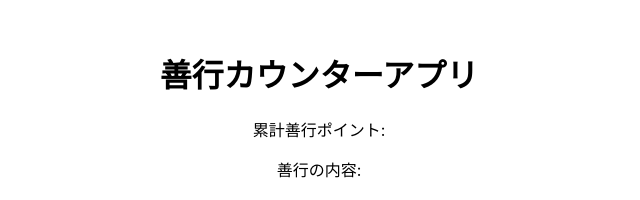
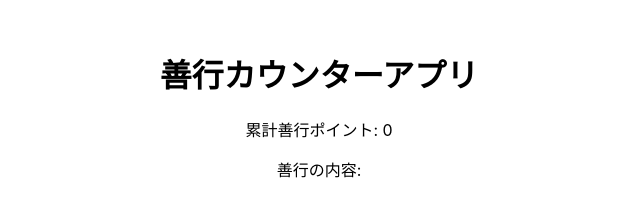
Before and after one commit to KanegonKanegon/my-first-react-app, a React (Create React App) app: page / in a window 1280 px wide. Shown: the top 200 px of the page, without its empty margins (321-961 px from the left). Built offline with nearby package versions, Linux system fonts and the light colour scheme.

Commit message:
累計ポイントを表示

```diff
--- a/src/App.tsx
+++ b/src/App.tsx
@@ -30,6 +30,9 @@ const App: React.FC = () => {
     setCount(0);
   };
 
+  //ポイントの累計
+  const totalPoints = deeds.reduce((sum, deed) => sum+deed.point, 0)
+
   // カウントを増やす
   const increment = () => setCount(count + step);
 
@@ -51,7 +54,12 @@ const App: React.FC = () => {
   return (
     <div style={{ textAlign: 'center', marginTop: '50px', paddingBottom: '150px'}}>
       <h1>善行カウンターアプリ</h1>
-      <p>累計善行ポイント: </p>
+      <p>累計善行ポイント: {totalPoints}</p>
+      {totalPoints > 0 && totalPoints % 10 === 0 &&(
+        <p style={{ color: "green", fontWeight: "bold"}}>
+        🎉 おめでとう！{totalPoints}ポイント達成！ 🎉
+        </p>
+      )}
       <p>善行の内容: {goodeed}</p>
       <p>善行カウント: {count}</p>
       <button onClick={decrement}>− 減らす</button>
```
